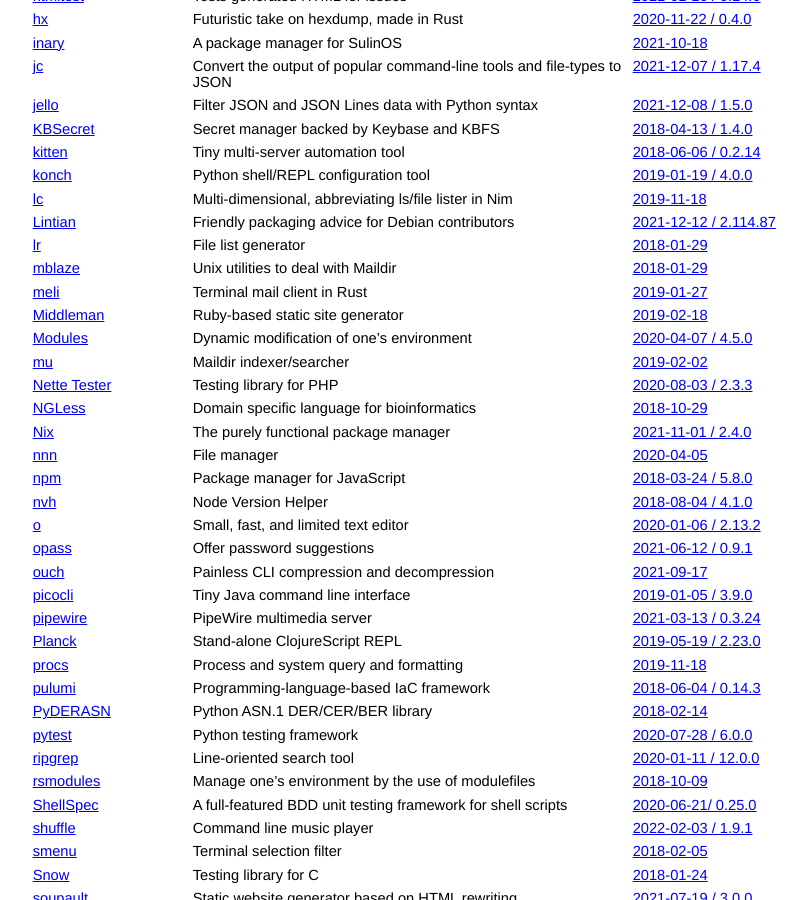
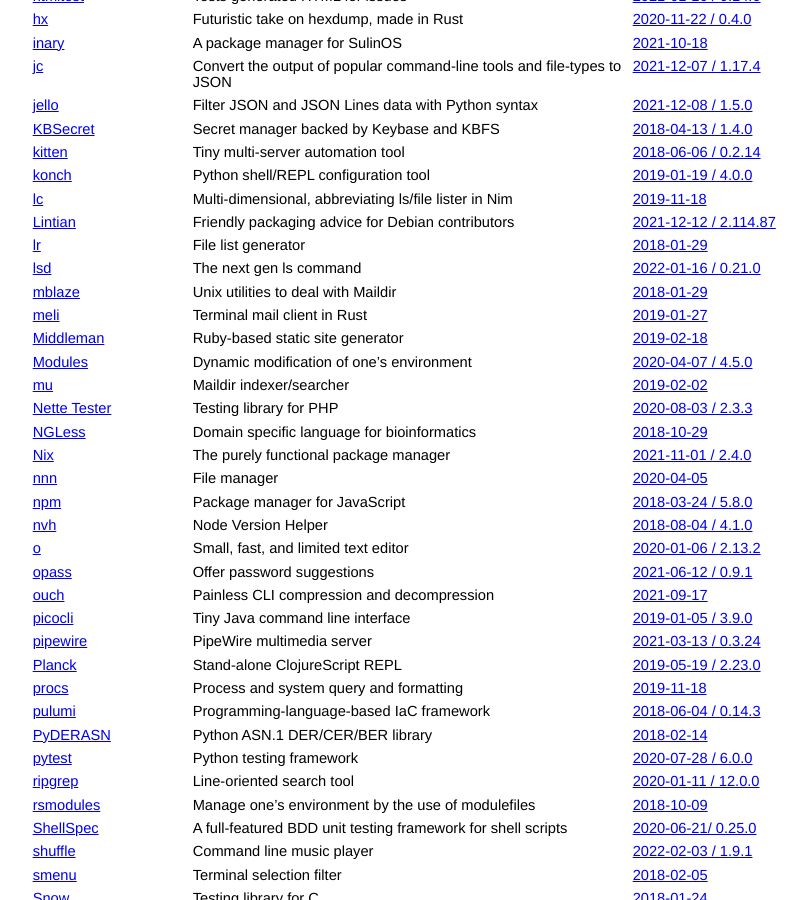
Before and after one commit to jcs/no_color, a Jekyll site: the page built from index.md, in a window 1280 px wide and 900 px high, scrolled down 2740 px. Shown: the whole window, without its empty margins (211-1018 px from the left). Built offline with Jekyll 4.4.1, drawn with Linux system fonts in a browser that asks for light colours; our own code applies the rules of GitHub Pages for plain Markdown files.

Commit message:
Add lsd (#164)

```diff
--- a/index.md
+++ b/index.md
@@ -155,6 +155,7 @@ color via `NO_COLOR`.
 | [lc](https://github.com/c-blake/lc) | Multi-dimensional, abbreviating ls/file lister in Nim | [2019-11-18](https://github.com/c-blake/lc/commit/3f69e692db45c63320c3cbd2d3910208437687f9) |
 | [Lintian](https://lintian.debian.org) | Friendly packaging advice for Debian contributors | [2021-12-12 / 2.114.87](https://salsa.debian.org/lintian/lintian/-/commit/275a48e628120100a38cbcd5a4f7f5b70c5ab47d) |
 | [lr](https://github.com/chneukirchen/lr) | File list generator | [2018-01-29](https://github.com/chneukirchen/lr/commit/8f0ac7c8abb4e0830d6cf72bbbd5f38c44b4266d) |
+| [lsd](https://github.com/Peltoche/lsd) | The next gen ls command | [2022-01-16 / 0.21.0](https://github.com/Peltoche/lsd/releases/tag/0.21.0) |
 | [mblaze](https://github.com/chneukirchen/mblaze) | Unix utilities to deal with Maildir | [2018-01-29](https://github.com/chneukirchen/mblaze/commit/4014f03afe6d624ba1c6bdde6551b4996ba31fe5) |
 | [meli](https://meli.delivery) | Terminal mail client in Rust | [2019-01-27](https://github.com/meli/meli/commit/6a7cae09882d43c0de8a84df3d66174949ede0e0) |
 | [Middleman](https://middlemanapp.com) | Ruby-based static site generator | [2019-02-18](https://github.com/middleman/middleman/commit/3040ffa1331aa48c76ae5ca7f4b2e0a0f1b7af15) |
```
